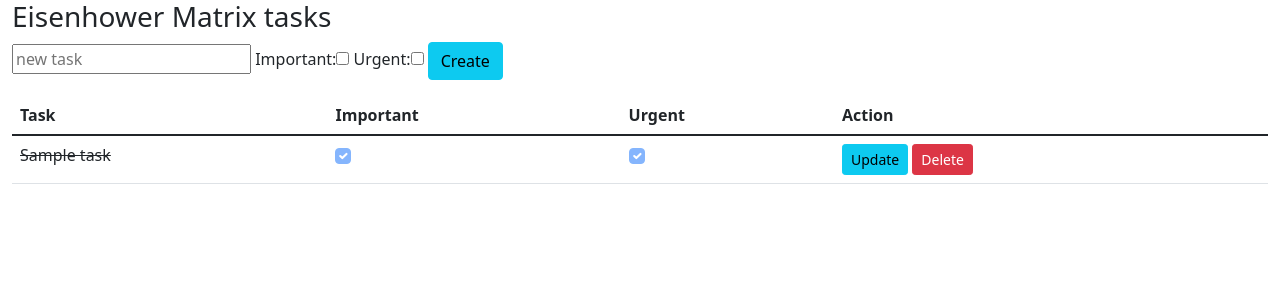
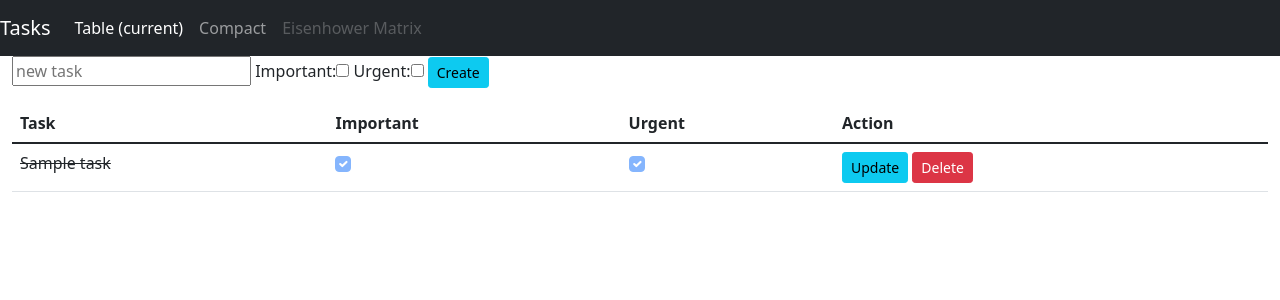
Before and after one commit to greg-latuszek/django_eisenhowermatrix, a Django app: page / in a window 1280 px wide. Shown: the top 300 px of the page. Run offline with Django 4.2, Linux system fonts and the light colour scheme; tables that the repository leaves empty hold one stand-in row (values such as "Sample post").

Commit message:
list template - add initial navbar
Will use it for different displays
- table list view
- compact list view
- Eisenhower Matrix view

```diff
--- a/tasks/templates/tasks/list.html
+++ b/tasks/templates/tasks/list.html
@@ -1,12 +1,22 @@
 <link href="https://cdn.jsdelivr.net/npm/bootstrap@5.1.3/dist/css/bootstrap.min.css" rel="stylesheet">
 
+<nav class="navbar navbar-expand-lg navbar-dark bg-dark">
+    <a class="navbar-brand mb-0 h1">Tasks</a>
+    <div class="collapse navbar-collapse" id="navbarNav">
+        <div class="navbar-nav">
+          <a class="nav-item nav-link active" href="#">Table <span class="sr-only">(current)</span></a>
+          <a class="nav-item nav-link" href="#">Compact</a>
+          <a class="nav-item nav-link disabled" href="#">Eisenhower Matrix</a>
+        </div>
+    </div>
+</nav>
+
 <div class="container-fluid">
-    <h3>Eisenhower Matrix tasks</h3>
 
     <form method="POST" action="/">
         {% csrf_token %}
         {{form.name}} Important:{{form.important}} Urgent:{{form.urgent}}
-        <input class="btn btn-info" type="submit" name="CreateTask" value="Create">
+        <input class="btn btn-info btn-sm" type="submit" name="CreateTask" value="Create">
     </form>
 
     <table class="table table-hover">
```
